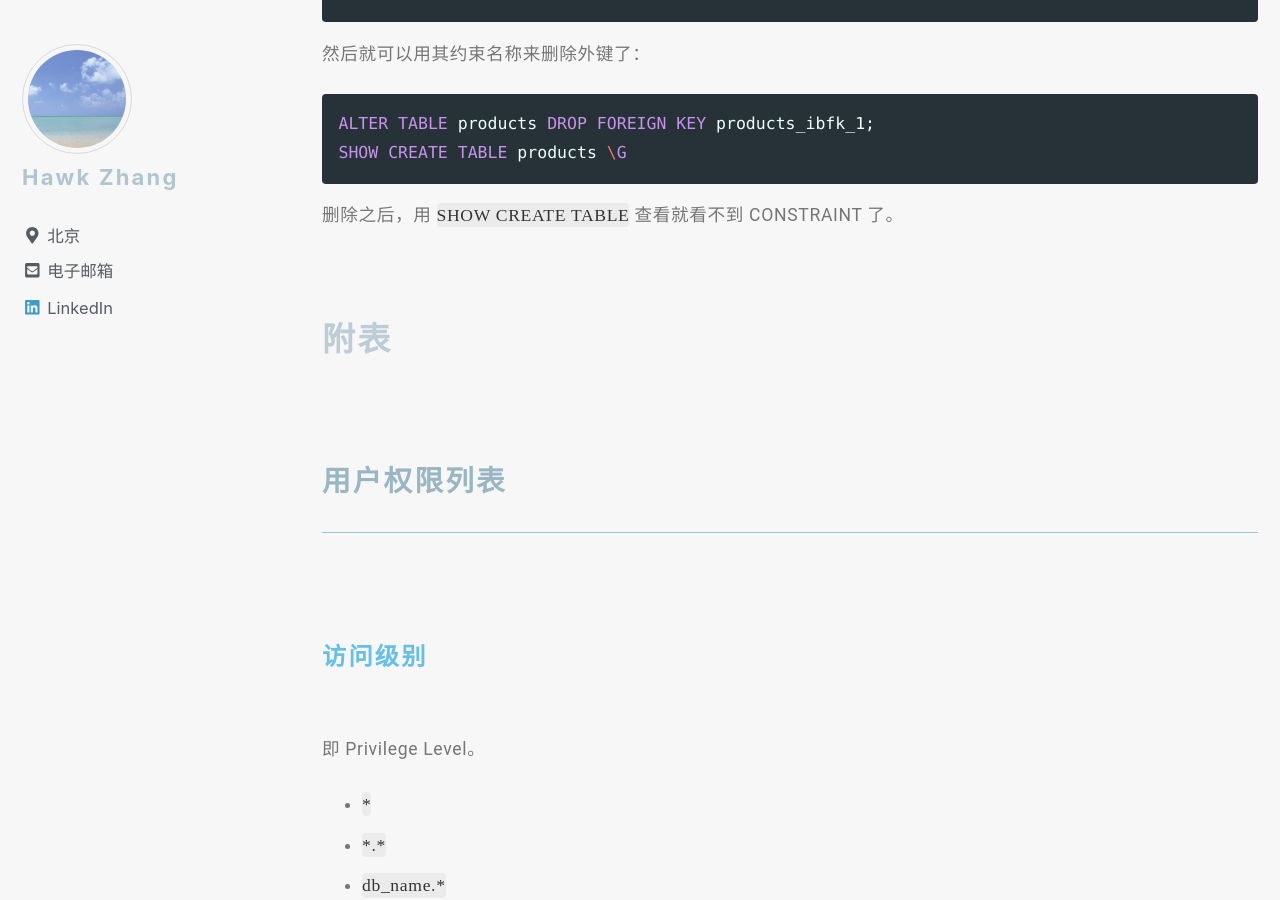
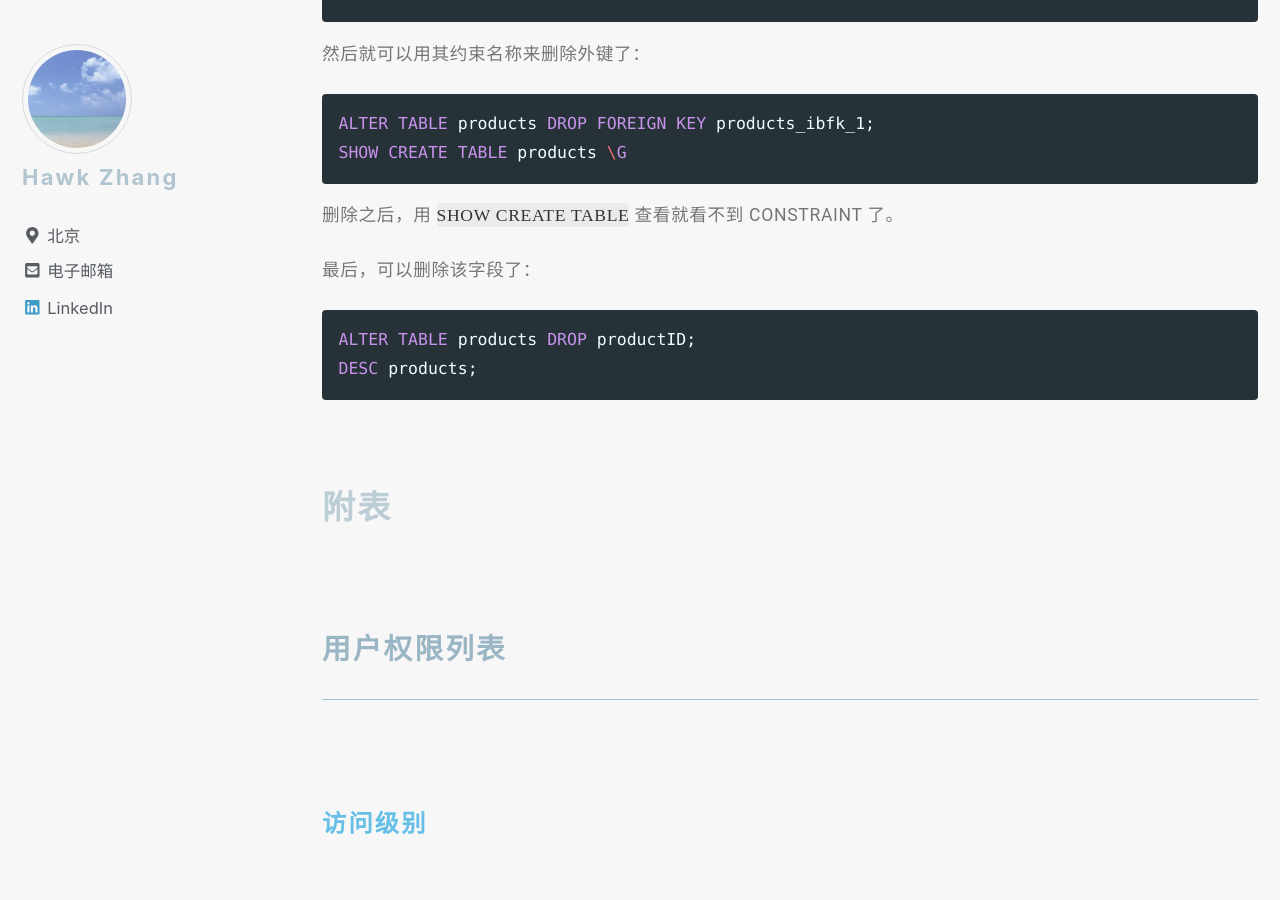
Before and after one commit to narru888/linotes_note, a Jekyll site: the page built from _posts/mysql/2016-04-02-statements.md, in a window 1280 px wide and 900 px high, scrolled down 31363 px. Built offline with Jekyll 4.4.1, drawn with Linux system fonts in a browser that asks for light colours; nearby versions of some CDN libraries; a script that is not in the unit is left out.

Commit message:
update on 2018-10-16 20:54:01 CST

````diff
--- a/_posts/mysql/2016-04-02-statements.md
+++ b/_posts/mysql/2016-04-02-statements.md
@@ -1260,6 +1260,13 @@ SHOW CREATE TABLE products \G
 
 删除之后，用 `SHOW CREATE TABLE` 查看就看不到 CONSTRAINT 了。
 
+最后，可以删除该字段了：
+
+```sql
+ALTER TABLE products DROP productID;
+DESC products;
+```
+
 
 
 
````
